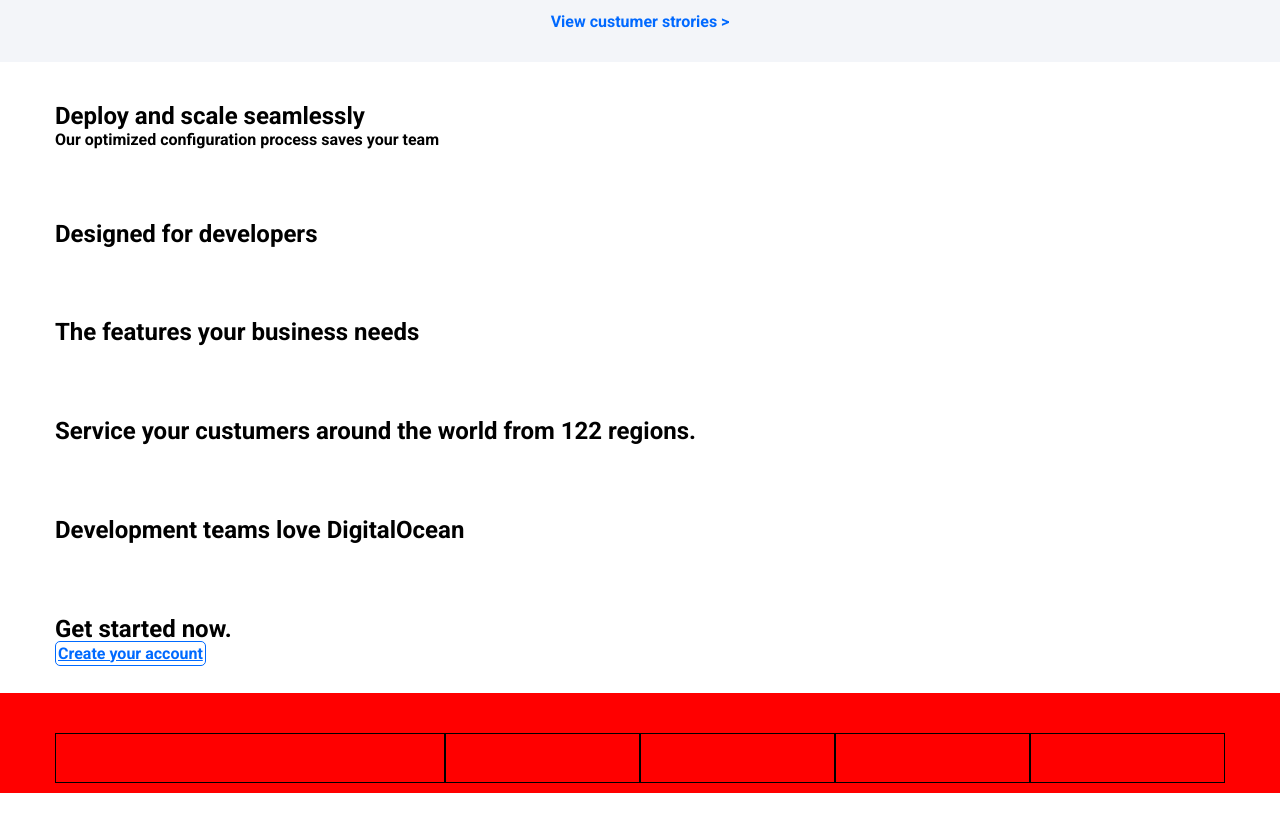
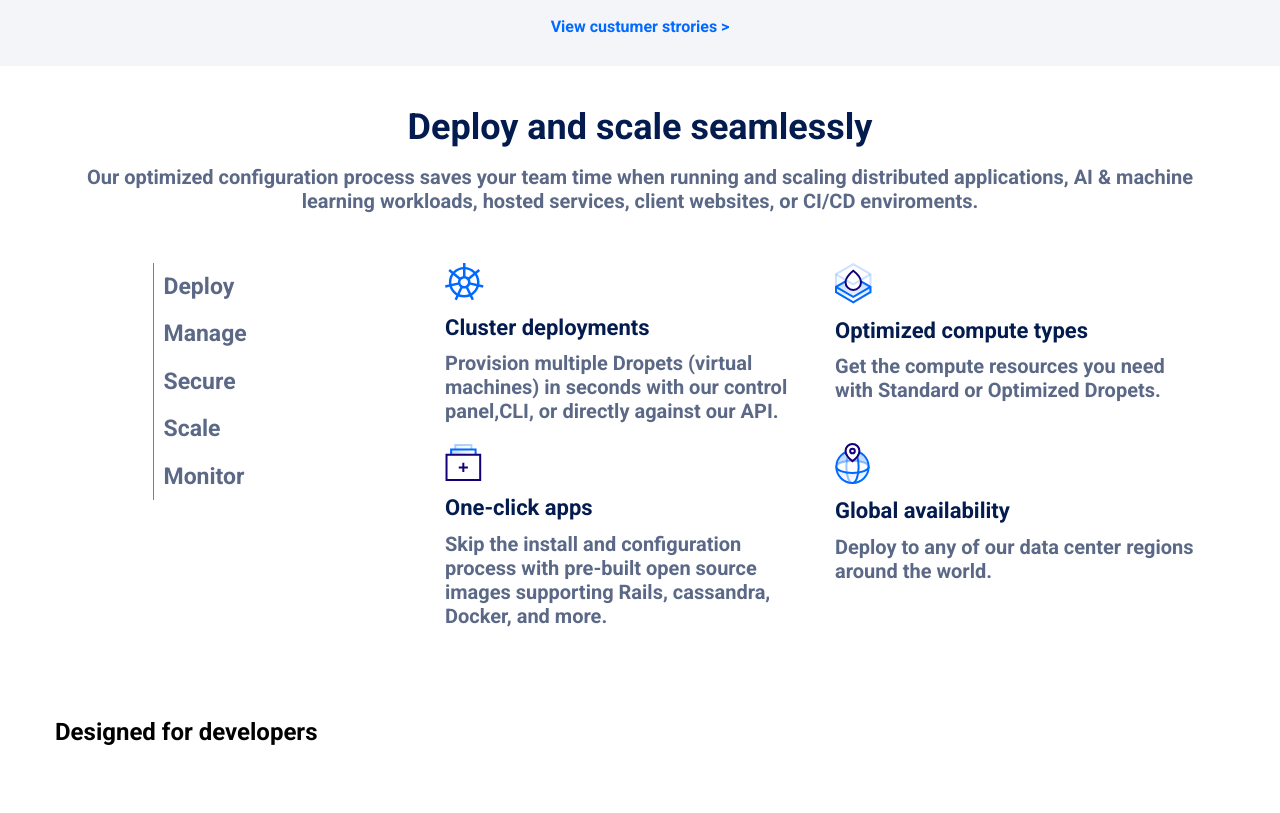
Before and after one commit to caterinamrn/html-css-digitalocean, a plain HTML site: page index.html in a window 1280 px wide. Shown: the part 715-1528 px from the top of the page. Drawn offline with Linux system fonts and the light colour scheme.

Commit message:
terza sezione main

```diff
--- a/css/style.css
+++ b/css/style.css
@@ -154,7 +154,7 @@ margin-top: 10px;
 #businesses h5 {
   text-align: center;
   color: #5b6987;
-  font-size:17px;
+  font-size:21px;
 }
 #businesses img {
   max-width: 95%;
@@ -168,6 +168,42 @@ margin-top: 10px;
   text-align: center;
   margin-top: 20px;
 }
+/* terza sezione main  */
+#deploy h2{
+  color: #031b4e;
+  font-size: 36px;
+  text-align: center;
+  margin-bottom: 15px;
+}
+#deploy > div > p {
+  color: #5b6987;
+  font-size: 20px;
+  text-align: center;
+  margin-bottom:50px;
+}
+#deploy ul li {
+  list-style: none;
+  border-left: solid 1px grey;
+  padding: 10px;
+  font-size: 23px;
+}
+#deploy ul li a {
+  text-decoration: none;
+  color: #5b6987;
+}
+.elementi {
+  margin-right: 20px;
+}
+#deploy .elementi h5 {
+  color: #031b4e;
+  font-size:22px;
+  margin: 10px 0;
+}
+#deploy .elementi p {
+  font-size: 20px;
+  color: #5b6987;
+  margin-bottom: 20px;
+}
 /* footer */
 footer {
 /* debug */
--- a/index.html
+++ b/index.html
@@ -107,26 +107,48 @@
         <section id="deploy">
           <div class="container">
             <h2>Deploy and scale seamlessly</h2>
-            <p>Our optimized configuration process saves your team</p>
+            <p>Our optimized configuration process saves your team time when running and scaling distributed applications, AI &#38; machine learning workloads, hosted services, client websites, or CI/CD enviroments.</p>
             <div class="row">
               <div class="col-xs-12 col-md-3 col-md-offset-1">
-
+                <ul>
+                  <li><a href="#">Deploy</a></li>
+                  <li><a href="#">Manage</a></li>
+                  <li><a href="#">Secure</a></li>
+                  <li><a href="#">Scale</a></li>
+                  <li><a href="#">Monitor</a></li>
+                </ul>
               </div>
               <div class="col-xs-12 col-md-8">
                 <div class="row">
                   <div class="col-xs-12 col-md-6">
-
+                    <div class="elementi">
+                      <img src="img/ico1.svg" alt="icona">
+                      <h5>Cluster deployments</h5>
+                      <p>Provision multiple Dropets (virtual machines) in seconds with our control panel,CLI, or directly against our API.</p>
+                    </div>
                   </div>
                   <div class="col-xs-12 col-md-6">
-
+                    <div class="elementi">
+                      <img src="img/ico2.svg" alt="icona">
+                      <h5>Optimized compute types </h5>
+                      <p>Get the compute resources you need with Standard or Optimized Dropets.</p>
+                    </div>
                   </div>
                 </div>
                 <div class="row">
                   <div class="col-xs-12 col-md-6">
-
+                    <div class="elementi">
+                      <img src="img/ico3.svg" alt="icona">
+                      <h5>One-click apps</h5>
+                      <p>Skip the install and configuration process with pre-built open source images supporting Rails, cassandra, Docker, and more.</p>
+                    </div>
                   </div>
                   <div class="col-xs-12 col-md-6">
-
+                    <div class="elementi">
+                      <img src="img/ico4.svg" alt="icona">
+                      <h5>Global availability</h5>
+                      <p>Deploy to any of our data center regions around the world.</p>
+                    </div>
                   </div>
                 </div>
               </div>
```
